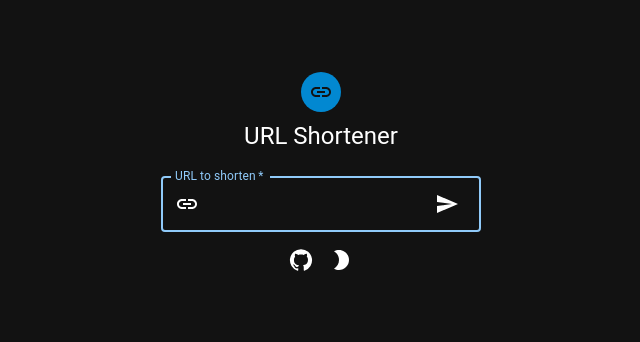
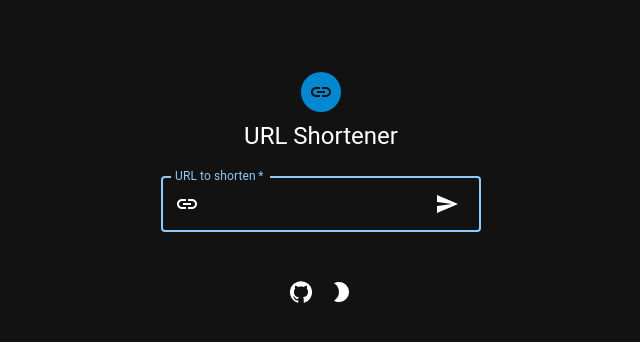
Before and after one commit to DaCurse/url-shortener, a React (Create React App) app in the folder packages/frontend/: page / in a window 1280 px wide. Shown: the top 342 px of the page, without its empty margins (319-959 px from the left). Built offline with nearby package versions, Linux system fonts and the light colour scheme.

Commit message:
Improve layout of app

```diff
--- a/packages/frontend/src/components/App.tsx
+++ b/packages/frontend/src/components/App.tsx
@@ -8,7 +8,7 @@
     <Container className="App" component="main" maxWidth="xs">
       <Box
         sx={{
-          marginTop: 8,
+          mt: 8,
           display: 'flex',
           flexDirection: 'column',
           alignItems: 'center',
--- a/packages/frontend/src/components/Footer.tsx
+++ b/packages/frontend/src/components/Footer.tsx
@@ -1,9 +1,10 @@
 import GitHubIcon from '@mui/icons-material/GitHub';
-import { ButtonGroup, IconButton, Tooltip } from '@mui/material';
+import { Box, ButtonGroup, IconButton, Tooltip } from '@mui/material';
 import ThemeSwitcher from './ThemeSwitcher';
 
 function Footer() {
   return (
+    <Box sx={{ mt: 4 }}>
       <ButtonGroup>
         <Tooltip title="View source">
           <IconButton
@@ -16,6 +17,7 @@
         </Tooltip>
         <ThemeSwitcher />
       </ButtonGroup>
+    </Box>
   );
 }
 
```
Lines whose indentation alone changed are shown as unchanged.
